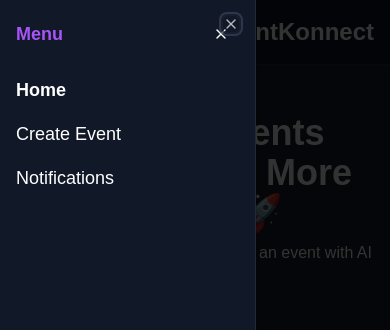
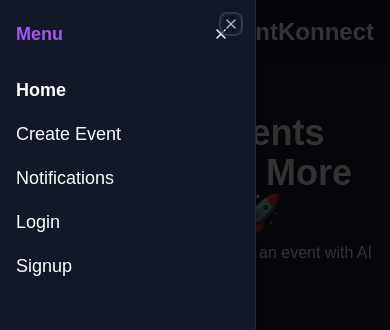
Before and after one commit to Aditya-jambhale/EventKonnect, a Next.js app: page /create-event in a window 390 px wide. Both pictures are taken after a click on the button 34 px from the left and 32 px from the top of the page. Shown: the top 330 px of the page. Built offline with nearby package versions, Linux system fonts and the light colour scheme; no server answers.

Commit message:
React Rangers

```diff
--- a/components/header.jsx
+++ b/components/header.jsx
@@ -50,7 +50,17 @@ export function Header() {
                                 <Link href="/" className="text-lg font-semibold hover:text-purple-400">Home</Link>
                                 <Link href="/admin" className="text-lg hover:text-purple-400">Create Event</Link>
                                 <Link href="/notifications" className="text-lg hover:text-purple-400">Notifications</Link>
-                                {user && <Link href="/profile" className="text-lg hover:text-purple-400">Profile</Link>}
+                                {user ? (
+                                    <>
+                                        <Link href="/profile" className="text-lg hover:text-purple-400">Profile</Link>
+                                        <button className="text-lg hover:text-purple-400 text-left" onClick={handleLogout}>Logout</button>
+                                    </>
+                                ) : (
+                                    <>
+                                        <Link href="/signIn" className="text-lg hover:text-purple-400">Login</Link>
+                                        <Link href="/signup" className="text-lg hover:text-purple-400">Signup</Link>
+                                    </>
+                                )}
                             </nav>
                         </SheetContent>
                     </Sheet>
```
